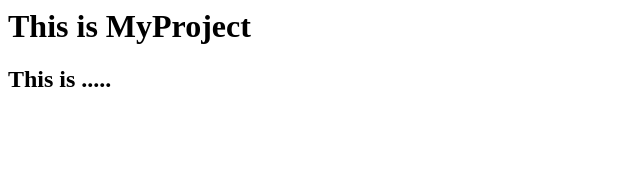
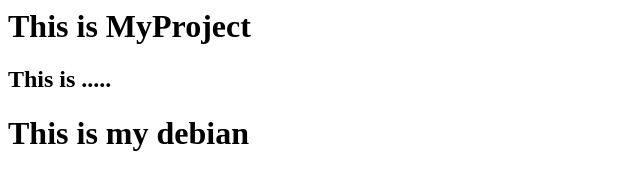
Before and after one commit to AnushkaFarkade/myproject, a plain HTML site: page index.html in a window 1280 px wide. Shown: the whole page, without its empty margins (0-640 px from the left). Drawn offline with Linux system fonts and the light colour scheme.

Commit message:
This is my second commit_Index file modified

```diff
--- a/index.html
+++ b/index.html
@@ -1,2 +1,3 @@
 <h1>This is MyProject</h1>
 <h2>This is .....</h1>
+<h1>This is my debian</h1>
```
